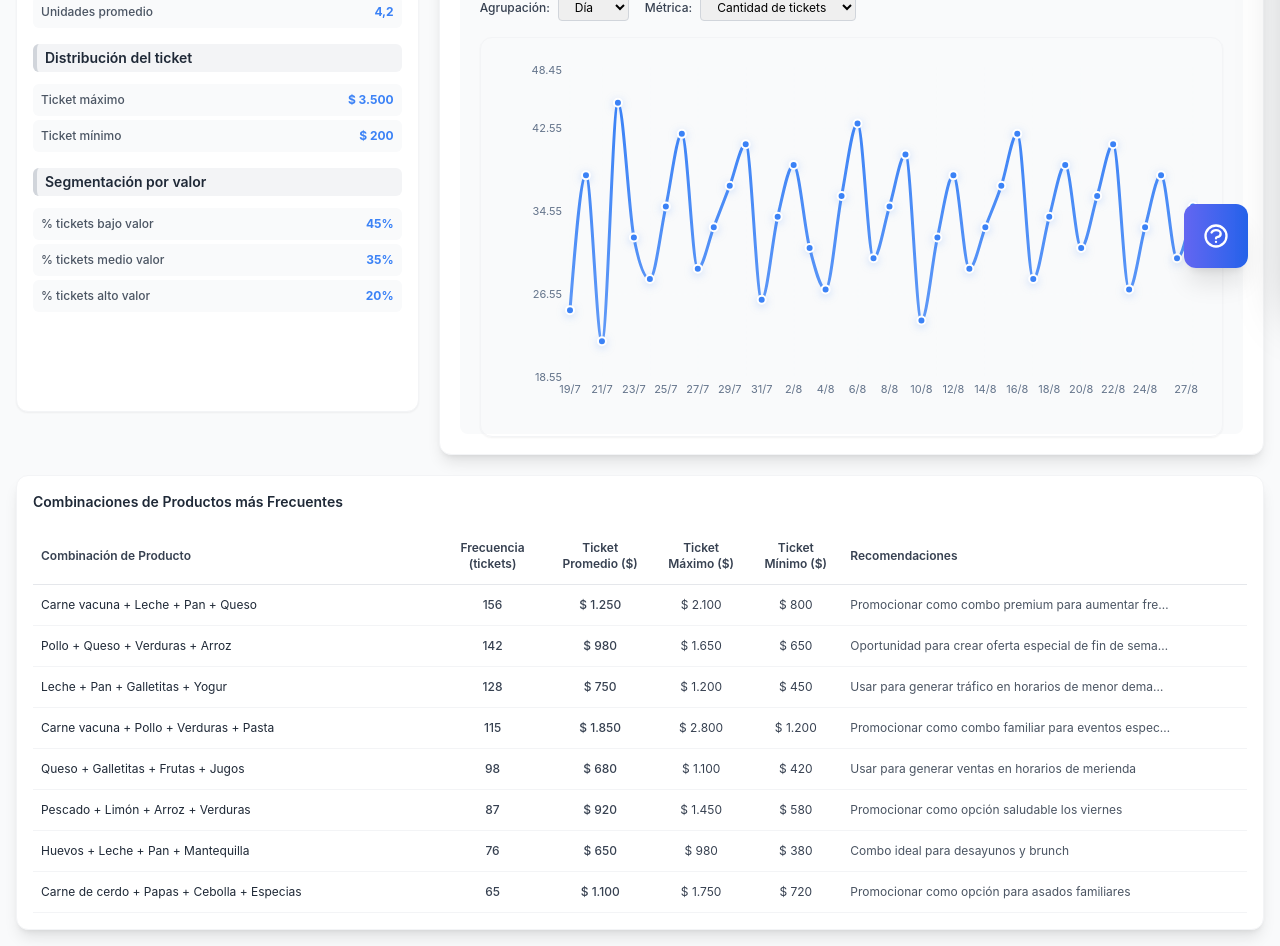
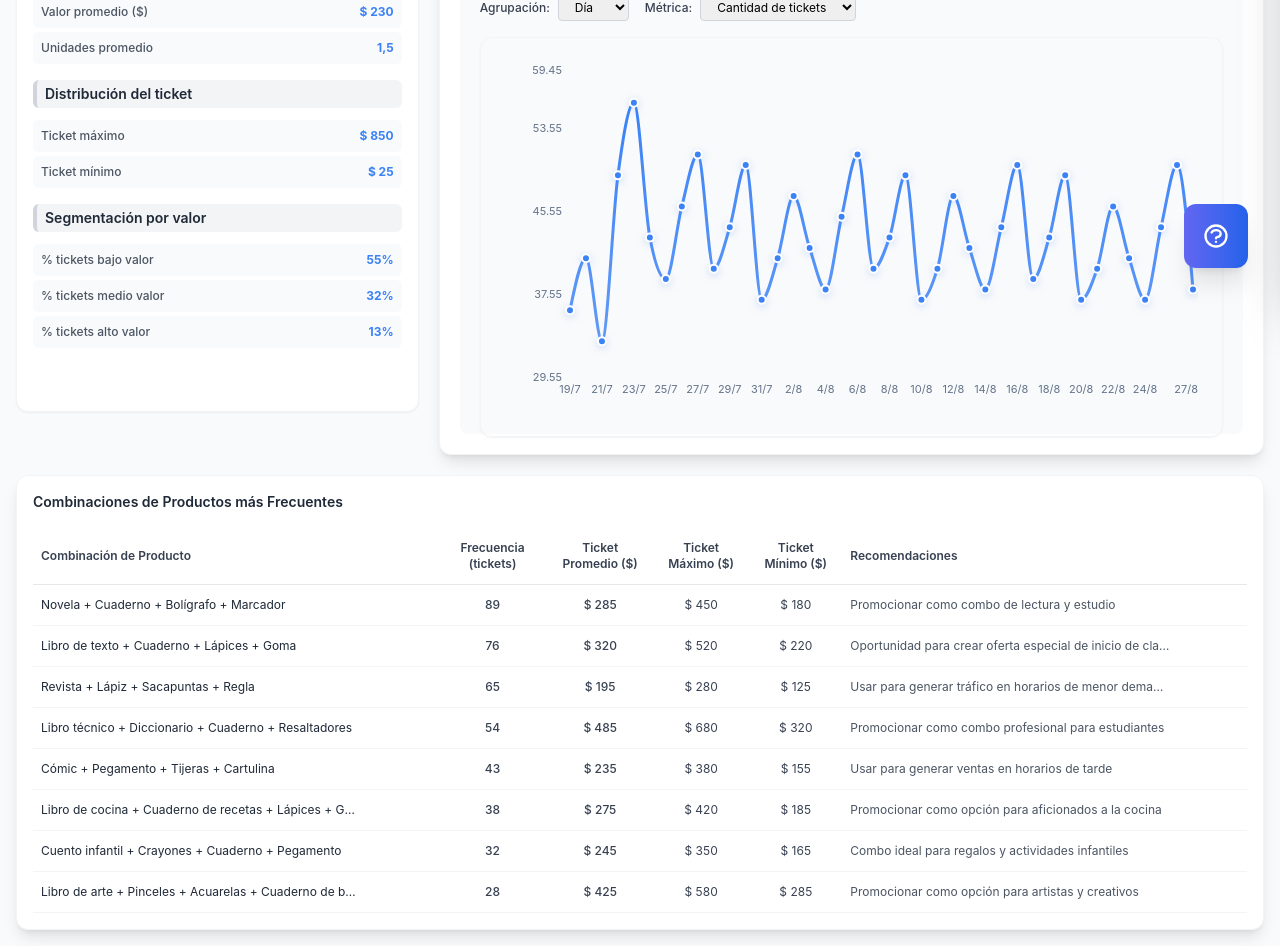
Before and after one commit to joaquin385/NegocIA_Frontend, a React (Vite) app: page /analisis-dimension/tickets in a window 1280 px wide. Shown: the part 500-1446 px from the top of the page. Built offline with nearby package versions, Linux system fonts and the light colour scheme.

Commit message:
re armado de valores de muestreo

```diff
--- a/src/components/TablaCombinacionesProductos.jsx
+++ b/src/components/TablaCombinacionesProductos.jsx
@@ -5,75 +5,75 @@ const TablaCombinacionesProductos = () => {
   const combinaciones = [
     {
       id: 1,
-      combinacion: "Carne vacuna + Leche + Pan + Queso",
-      frecuencia: 156,
-      ticketPromedio: 1250,
-      ticketMaximo: 2100,
-      ticketMinimo: 800,
-      recomendaciones: "Promocionar como combo premium para aumentar frecuencia"
+      combinacion: "Novela + Cuaderno + Bolígrafo + Marcador",
+      frecuencia: 89,
+      ticketPromedio: 285,
+      ticketMaximo: 450,
+      ticketMinimo: 180,
+      recomendaciones: "Promocionar como combo de lectura y estudio"
     },
     {
       id: 2,
-      combinacion: "Pollo + Queso + Verduras + Arroz",
-      frecuencia: 142,
-      ticketPromedio: 980,
-      ticketMaximo: 1650,
-      ticketMinimo: 650,
-      recomendaciones: "Oportunidad para crear oferta especial de fin de semana"
+      combinacion: "Libro de texto + Cuaderno + Lápices + Goma",
+      frecuencia: 76,
+      ticketPromedio: 320,
+      ticketMaximo: 520,
+      ticketMinimo: 220,
+      recomendaciones: "Oportunidad para crear oferta especial de inicio de clases"
     },
     {
       id: 3,
-      combinacion: "Leche + Pan + Galletitas + Yogur",
-      frecuencia: 128,
-      ticketPromedio: 750,
-      ticketMaximo: 1200,
-      ticketMinimo: 450,
+      combinacion: "Revista + Lápiz + Sacapuntas + Regla",
+      frecuencia: 65,
+      ticketPromedio: 195,
+      ticketMaximo: 280,
+      ticketMinimo: 125,
       recomendaciones: "Usar para generar tráfico en horarios de menor demanda"
     },
     {
       id: 4,
-      combinacion: "Carne vacuna + Pollo + Verduras + Pasta",
-      frecuencia: 115,
-      ticketPromedio: 1850,
-      ticketMaximo: 2800,
-      ticketMinimo: 1200,
-      recomendaciones: "Promocionar como combo familiar para eventos especiales"
+      combinacion: "Libro técnico + Diccionario + Cuaderno + Resaltadores",
+      frecuencia: 54,
+      ticketPromedio: 485,
+      ticketMaximo: 680,
+      ticketMinimo: 320,
+      recomendaciones: "Promocionar como combo profesional para estudiantes"
     },
     {
       id: 5,
-      combinacion: "Queso + Galletitas + Frutas + Jugos",
-      frecuencia: 98,
-      ticketPromedio: 680,
-      ticketMaximo: 1100,
-      ticketMinimo: 420,
-      recomendaciones: "Usar para generar ventas en horarios de merienda"
+      combinacion: "Cómic + Pegamento + Tijeras + Cartulina",
+      frecuencia: 43,
+      ticketPromedio: 235,
+      ticketMaximo: 380,
+      ticketMinimo: 155,
+      recomendaciones: "Usar para generar ventas en horarios de tarde"
     },
     {
       id: 6,
-      combinacion: "Pescado + Limón + Arroz + Verduras",
-      frecuencia: 87,
-      ticketPromedio: 920,
-      ticketMaximo: 1450,
-      ticketMinimo: 580,
-      recomendaciones: "Promocionar como opción saludable los viernes"
+      combinacion: "Libro de cocina + Cuaderno de recetas + Lápices + Goma",
+      frecuencia: 38,
+      ticketPromedio: 275,
+      ticketMaximo: 420,
+      ticketMinimo: 185,
+      recomendaciones: "Promocionar como opción para aficionados a la cocina"
     },
     {
       id: 7,
-      combinacion: "Huevos + Leche + Pan + Mantequilla",
-      frecuencia: 76,
-      ticketPromedio: 650,
-      ticketMaximo: 980,
-      ticketMinimo: 380,
-      recomendaciones: "Combo ideal para desayunos y brunch"
+      combinacion: "Cuento infantil + Crayones + Cuaderno + Pegamento",
+      frecuencia: 32,
+      ticketPromedio: 245,
+      ticketMaximo: 350,
+      ticketMinimo: 165,
+      recomendaciones: "Combo ideal para regalos y actividades infantiles"
     },
     {
       id: 8,
-      combinacion: "Carne de cerdo + Papas + Cebolla + Especias",
-      frecuencia: 65,
-      ticketPromedio: 1100,
-      ticketMaximo: 1750,
-      ticketMinimo: 720,
-      recomendaciones: "Promocionar como opción para asados familiares"
+      combinacion: "Libro de arte + Pinceles + Acuarelas + Cuaderno de bocetos",
+      frecuencia: 28,
+      ticketPromedio: 425,
+      ticketMaximo: 580,
+      ticketMinimo: 285,
+      recomendaciones: "Promocionar como opción para artistas y creativos"
     }
   ]
 
--- a/src/pages/analisis-dimension/Tickets.jsx
+++ b/src/pages/analisis-dimension/Tickets.jsx
@@ -19,89 +19,89 @@ const Tickets = () => {
 
   // Datos simulados para el gráfico de evolución
   const datosCantidadTickets = [
-    { fecha: '19/7', cantidad: 25 },
-    { fecha: '20/7', cantidad: 38 },
-    { fecha: '21/7', cantidad: 22 },
-    { fecha: '22/7', cantidad: 45 },
-    { fecha: '23/7', cantidad: 32 },
-    { fecha: '24/7', cantidad: 28 },
-    { fecha: '25/7', cantidad: 35 },
-    { fecha: '26/7', cantidad: 42 },
-    { fecha: '27/7', cantidad: 29 },
-    { fecha: '28/7', cantidad: 33 },
-    { fecha: '29/7', cantidad: 37 },
-    { fecha: '30/7', cantidad: 41 },
-    { fecha: '31/7', cantidad: 26 },
-    { fecha: '1/8', cantidad: 34 },
-    { fecha: '2/8', cantidad: 39 },
-    { fecha: '3/8', cantidad: 31 },
-    { fecha: '4/8', cantidad: 27 },
-    { fecha: '5/8', cantidad: 36 },
-    { fecha: '6/8', cantidad: 43 },
-    { fecha: '7/8', cantidad: 30 },
-    { fecha: '8/8', cantidad: 35 },
-    { fecha: '9/8', cantidad: 40 },
-    { fecha: '10/8', cantidad: 24 },
-    { fecha: '11/8', cantidad: 32 },
-    { fecha: '12/8', cantidad: 38 },
-    { fecha: '13/8', cantidad: 29 },
-    { fecha: '14/8', cantidad: 33 },
-    { fecha: '15/8', cantidad: 37 },
-    { fecha: '16/8', cantidad: 42 },
-    { fecha: '17/8', cantidad: 28 },
-    { fecha: '18/8', cantidad: 34 },
-    { fecha: '19/8', cantidad: 39 },
-    { fecha: '20/8', cantidad: 31 },
-    { fecha: '21/8', cantidad: 36 },
-    { fecha: '22/8', cantidad: 41 },
-    { fecha: '23/8', cantidad: 27 },
-    { fecha: '24/8', cantidad: 33 },
-    { fecha: '25/8', cantidad: 38 },
-    { fecha: '26/8', cantidad: 30 },
-    { fecha: '27/8', cantidad: 35 }
+    { fecha: '19/7', cantidad: 36 },
+    { fecha: '20/7', cantidad: 41 },
+    { fecha: '21/7', cantidad: 33 },
+    { fecha: '22/7', cantidad: 49 },
+    { fecha: '23/7', cantidad: 56 },
+    { fecha: '24/7', cantidad: 43 },
+    { fecha: '25/7', cantidad: 39 },
+    { fecha: '26/7', cantidad: 46 },
+    { fecha: '27/7', cantidad: 51 },
+    { fecha: '28/7', cantidad: 40 },
+    { fecha: '29/7', cantidad: 44 },
+    { fecha: '30/7', cantidad: 50 },
+    { fecha: '31/7', cantidad: 37 },
+    { fecha: '1/8', cantidad: 41 },
+    { fecha: '2/8', cantidad: 47 },
+    { fecha: '3/8', cantidad: 42 },
+    { fecha: '4/8', cantidad: 38 },
+    { fecha: '5/8', cantidad: 45 },
+    { fecha: '6/8', cantidad: 51 },
+    { fecha: '7/8', cantidad: 40 },
+    { fecha: '8/8', cantidad: 43 },
+    { fecha: '9/8', cantidad: 49 },
+    { fecha: '10/8', cantidad: 37 },
+    { fecha: '11/8', cantidad: 40 },
+    { fecha: '12/8', cantidad: 47 },
+    { fecha: '13/8', cantidad: 42 },
+    { fecha: '14/8', cantidad: 38 },
+    { fecha: '15/8', cantidad: 44 },
+    { fecha: '16/8', cantidad: 50 },
+    { fecha: '17/8', cantidad: 39 },
+    { fecha: '18/8', cantidad: 43 },
+    { fecha: '19/8', cantidad: 49 },
+    { fecha: '20/8', cantidad: 37 },
+    { fecha: '21/8', cantidad: 40 },
+    { fecha: '22/8', cantidad: 46 },
+    { fecha: '23/8', cantidad: 41 },
+    { fecha: '24/8', cantidad: 37 },
+    { fecha: '25/8', cantidad: 44 },
+    { fecha: '26/8', cantidad: 50 },
+    { fecha: '27/8', cantidad: 38 }
   ]
 
   const datosTicketPromedio = [
-    { fecha: '19/7', ticketPromedio: 1250 },
-    { fecha: '20/7', ticketPromedio: 1180 },
-    { fecha: '21/7', ticketPromedio: 1320 },
-    { fecha: '22/7', ticketPromedio: 1150 },
-    { fecha: '23/7', ticketPromedio: 1280 },
-    { fecha: '24/7', ticketPromedio: 1200 },
-    { fecha: '25/7', ticketPromedio: 1350 },
-    { fecha: '26/7', ticketPromedio: 1220 },
-    { fecha: '27/7', ticketPromedio: 1300 },
-    { fecha: '28/7', ticketPromedio: 1180 },
-    { fecha: '29/7', ticketPromedio: 1250 },
-    { fecha: '30/7', ticketPromedio: 1280 },
-    { fecha: '31/7', ticketPromedio: 1200 },
-    { fecha: '1/8', ticketPromedio: 1320 },
-    { fecha: '2/8', ticketPromedio: 1250 },
-    { fecha: '3/8', ticketPromedio: 1180 },
-    { fecha: '4/8', ticketPromedio: 1300 },
-    { fecha: '5/8', ticketPromedio: 1280 },
-    { fecha: '6/8', ticketPromedio: 1220 },
-    { fecha: '7/8', ticketPromedio: 1350 },
-    { fecha: '8/8', ticketPromedio: 1200 },
-    { fecha: '9/8', ticketPromedio: 1250 },
-    { fecha: '10/8', ticketPromedio: 1280 },
-    { fecha: '11/8', ticketPromedio: 1180 },
-    { fecha: '12/8', ticketPromedio: 1320 },
-    { fecha: '13/8', ticketPromedio: 1250 },
-    { fecha: '14/8', ticketPromedio: 1200 },
-    { fecha: '15/8', ticketPromedio: 1280 },
-    { fecha: '16/8', ticketPromedio: 1300 },
-    { fecha: '17/8', ticketPromedio: 1220 },
-    { fecha: '18/8', ticketPromedio: 1250 },
-    { fecha: '19/8', ticketPromedio: 1280 },
-    { fecha: '20/8', ticketPromedio: 1180 },
-    { fecha: '21/8', ticketPromedio: 1320 },
-    { fecha: '22/8', ticketPromedio: 1250 },
-    { fecha: '23/8', ticketPromedio: 1200 },
-    { fecha: '24/8', ticketPromedio: 1280 },
-    { fecha: '25/8', ticketPromedio: 1300 },
-    { fecha: '26/8', ticketPromedio: 1220 },
-    { fecha: '27/8', ticketPromedio: 1250 }
+    { fecha: '19/7', ticketPromedio: 228 },
+    { fecha: '20/7', ticketPromedio: 232 },
+    { fecha: '21/7', ticketPromedio: 236 },
+    { fecha: '22/7', ticketPromedio: 229 },
+    { fecha: '23/7', ticketPromedio: 229 },
+    { fecha: '24/7', ticketPromedio: 228 },
+    { fecha: '25/7', ticketPromedio: 228 },
+    { fecha: '26/7', ticketPromedio: 228 },
+    { fecha: '27/7', ticketPromedio: 231 },
+    { fecha: '28/7', ticketPromedio: 230 },
+    { fecha: '29/7', ticketPromedio: 230 },
+    { fecha: '30/7', ticketPromedio: 230 },
+    { fecha: '31/7', ticketPromedio: 232 },
+    { fecha: '1/8', ticketPromedio: 229 },
+    { fecha: '2/8', ticketPromedio: 232 },
+    { fecha: '3/8', ticketPromedio: 231 },
+    { fecha: '4/8', ticketPromedio: 232 },
+    { fecha: '5/8', ticketPromedio: 229 },
+    { fecha: '6/8', ticketPromedio: 229 },
+    { fecha: '7/8', ticketPromedio: 228 },
+    { fecha: '8/8', ticketPromedio: 230 },
+    { fecha: '9/8', ticketPromedio: 231 },
+    { fecha: '10/8', ticketPromedio: 230 },
+    { fecha: '11/8', ticketPromedio: 233 },
+    { fecha: '12/8', ticketPromedio: 230 },
+    { fecha: '13/8', ticketPromedio: 229 },
+    { fecha: '14/8', ticketPromedio: 229 },
+    { fecha: '15/8', ticketPromedio: 232 },
+    { fecha: '16/8', ticketPromedio: 232 },
+    { fecha: '17/8', ticketPromedio: 231 },
+    { fecha: '18/8', ticketPromedio: 228 },
+    { fecha: '19/8', ticketPromedio: 229 },
+    { fecha: '20/8', ticketPromedio: 227 },
+    { fecha: '21/8', ticketPromedio: 230 },
+    { fecha: '22/8', ticketPromedio: 233 },
+    { fecha: '23/8', ticketPromedio: 232 },
+    { fecha: '24/8', ticketPromedio: 230 },
+    { fecha: '25/8', ticketPromedio: 230 },
+    { fecha: '26/8', ticketPromedio: 230 },
+    { fecha: '27/8', ticketPromedio: 234 }
   ]
 
   // Configuración de métricas para el gráfico
@@ -173,23 +173,24 @@ const Tickets = () => {
       {
         titulo: "Ticket promedio",
         metricas: [
-          { nombre: "Valor promedio ($)", valor: 1234, formato: "moneda" },
-          { nombre: "Unidades promedio", valor: 4.2, formato: "numero" }
+          { nombre: "Cantidad de tickets", valor: 1250, formato: "numero" },
+          { nombre: "Valor promedio ($)", valor: 230, formato: "moneda" },
+          { nombre: "Unidades promedio", valor: 1.5, formato: "numero" }
         ]
       },
       {
         titulo: "Distribución del ticket",
         metricas: [
-          { nombre: "Ticket máximo", valor: 3500, formato: "moneda" },
-          { nombre: "Ticket mínimo", valor: 200, formato: "moneda" }
+          { nombre: "Ticket máximo", valor: 850, formato: "moneda" },
+          { nombre: "Ticket mínimo", valor: 25, formato: "moneda" }
         ]
       },
       {
         titulo: "Segmentación por valor",
         metricas: [
-          { nombre: "% tickets bajo valor", valor: 45, formato: "porcentaje" },
-          { nombre: "% tickets medio valor", valor: 35, formato: "porcentaje" },
-          { nombre: "% tickets alto valor", valor: 20, formato: "porcentaje" }
+          { nombre: "% tickets bajo valor", valor: 55, formato: "porcentaje" },
+          { nombre: "% tickets medio valor", valor: 32, formato: "porcentaje" },
+          { nombre: "% tickets alto valor", valor: 13, formato: "porcentaje" }
         ]
       }
     ]
--- a/src/pages/analisis-dimension/Ventas.jsx
+++ b/src/pages/analisis-dimension/Ventas.jsx
@@ -31,46 +31,46 @@ const Ventas = () => {
 
   // Datos simulados para el gráfico
   const datosVentas = [
-    { fecha: '19/7', ventas: 85000 },
-    { fecha: '20/7', ventas: 92000 },
-    { fecha: '21/7', ventas: 78000 },
-    { fecha: '22/7', ventas: 105000 },
-    { fecha: '23/7', ventas: 118000 },
-    { fecha: '24/7', ventas: 95000 },
-    { fecha: '25/7', ventas: 87000 },
-    { fecha: '26/7', ventas: 102000 },
-    { fecha: '27/7', ventas: 115000 },
-    { fecha: '28/7', ventas: 89000 },
-    { fecha: '29/7', ventas: 98000 },
-    { fecha: '30/7', ventas: 110000 },
-    { fecha: '31/7', ventas: 85000 },
-    { fecha: '1/8', ventas: 92000 },
-    { fecha: '2/8', ventas: 108000 },
-    { fecha: '3/8', ventas: 95000 },
-    { fecha: '4/8', ventas: 87000 },
-    { fecha: '5/8', ventas: 102000 },
-    { fecha: '6/8', ventas: 115000 },
-    { fecha: '7/8', ventas: 89000 },
-    { fecha: '8/8', ventas: 98000 },
-    { fecha: '9/8', ventas: 110000 },
-    { fecha: '10/8', ventas: 85000 },
-    { fecha: '11/8', ventas: 92000 },
-    { fecha: '12/8', ventas: 108000 },
-    { fecha: '13/8', ventas: 95000 },
-    { fecha: '14/8', ventas: 87000 },
-    { fecha: '15/8', ventas: 102000 },
-    { fecha: '16/8', ventas: 115000 },
-    { fecha: '17/8', ventas: 89000 },
-    { fecha: '18/8', ventas: 98000 },
-    { fecha: '19/8', ventas: 110000 },
-    { fecha: '20/8', ventas: 85000 },
-    { fecha: '21/8', ventas: 92000 },
-    { fecha: '22/8', ventas: 108000 },
-    { fecha: '23/8', ventas: 95000 },
-    { fecha: '24/8', ventas: 87000 },
-    { fecha: '25/8', ventas: 102000 },
-    { fecha: '26/8', ventas: 115000 },
-    { fecha: '27/8', ventas: 89000 }
+    { fecha: '19/7', ventas: 8200 },
+    { fecha: '20/7', ventas: 9500 },
+    { fecha: '21/7', ventas: 7800 },
+    { fecha: '22/7', ventas: 11200 },
+    { fecha: '23/7', ventas: 12800 },
+    { fecha: '24/7', ventas: 9800 },
+    { fecha: '25/7', ventas: 8900 },
+    { fecha: '26/7', ventas: 10500 },
+    { fecha: '27/7', ventas: 11800 },
+    { fecha: '28/7', ventas: 9200 },
+    { fecha: '29/7', ventas: 10100 },
+    { fecha: '30/7', ventas: 11500 },
+    { fecha: '31/7', ventas: 8600 },
+    { fecha: '1/8', ventas: 9400 },
+    { fecha: '2/8', ventas: 10900 },
+    { fecha: '3/8', ventas: 9700 },
+    { fecha: '4/8', ventas: 8800 },
+    { fecha: '5/8', ventas: 10300 },
+    { fecha: '6/8', ventas: 11700 },
+    { fecha: '7/8', ventas: 9100 },
+    { fecha: '8/8', ventas: 9900 },
+    { fecha: '9/8', ventas: 11300 },
+    { fecha: '10/8', ventas: 8500 },
+    { fecha: '11/8', ventas: 9300 },
+    { fecha: '12/8', ventas: 10800 },
+    { fecha: '13/8', ventas: 9600 },
+    { fecha: '14/8', ventas: 8700 },
+    { fecha: '15/8', ventas: 10200 },
+    { fecha: '16/8', ventas: 11600 },
+    { fecha: '17/8', ventas: 9000 },
+    { fecha: '18/8', ventas: 9800 },
+    { fecha: '19/8', ventas: 11200 },
+    { fecha: '20/8', ventas: 8400 },
+    { fecha: '21/8', ventas: 9200 },
+    { fecha: '22/8', ventas: 10700 },
+    { fecha: '23/8', ventas: 9500 },
+    { fecha: '24/8', ventas: 8600 },
+    { fecha: '25/8', ventas: 10100 },
+    { fecha: '26/8', ventas: 11500 },
+    { fecha: '27/8', ventas: 8900 }
   ];
 
   // Datos simulados para unidades
@@ -524,30 +524,30 @@ const Ventas = () => {
       {
         titulo: "Ventas Totales",
         metricas: [
-          { nombre: "Ventas totales ($)", valor: 2450000, formato: "moneda" },
-          { nombre: "Unidades vendidas", valor: 1250, formato: "numero" }
+          { nombre: "Ventas totales ($)", valor: 285000, formato: "moneda" },
+          { nombre: "Unidades vendidas", valor: 1850, formato: "numero" }
         ]
       },
       {
         titulo: "Variación Interanual",
         metricas: [
-          { nombre: "Variación vs año anterior", valor: 267500, formato: "moneda", color: "#10b981" },
-          { nombre: "Variación full year", valor: 187500, formato: "moneda", color: "#10b981" },
-          { nombre: "Variación vs mes anterior", valor: 118750, formato: "moneda", color: "#10b981" }
+          { nombre: "Variación vs año anterior", valor: 28500, formato: "moneda", color: "#10b981" },
+          { nombre: "Variación full year", valor: 19800, formato: "moneda", color: "#10b981" },
+          { nombre: "Variación vs mes anterior", valor: 12500, formato: "moneda", color: "#10b981" }
         ]
       },
       {
         titulo: "Variación Porcentual",
         metricas: [
-          { nombre: "% vs año anterior", valor: 15.2, formato: "porcentaje", color: "#10b981" },
-          { nombre: "% full year", valor: 10.8, formato: "porcentaje", color: "#10b981" },
-          { nombre: "% vs mes anterior", valor: 7.1, formato: "porcentaje", color: "#10b981" }
+          { nombre: "% vs año anterior", valor: 11.1, formato: "porcentaje", color: "#10b981" },
+          { nombre: "% full year", valor: 7.5, formato: "porcentaje", color: "#10b981" },
+          { nombre: "% vs mes anterior", valor: 4.6, formato: "porcentaje", color: "#10b981" }
         ]
       },
       {
         titulo: "Promedio Diario",
         metricas: [
-          { nombre: "Promedio ventas diarias ($)", valor: 81667, formato: "moneda" }
+          { nombre: "Promedio ventas diarias ($)", valor: 9194, formato: "moneda" }
         ]
       }
     ]
```
